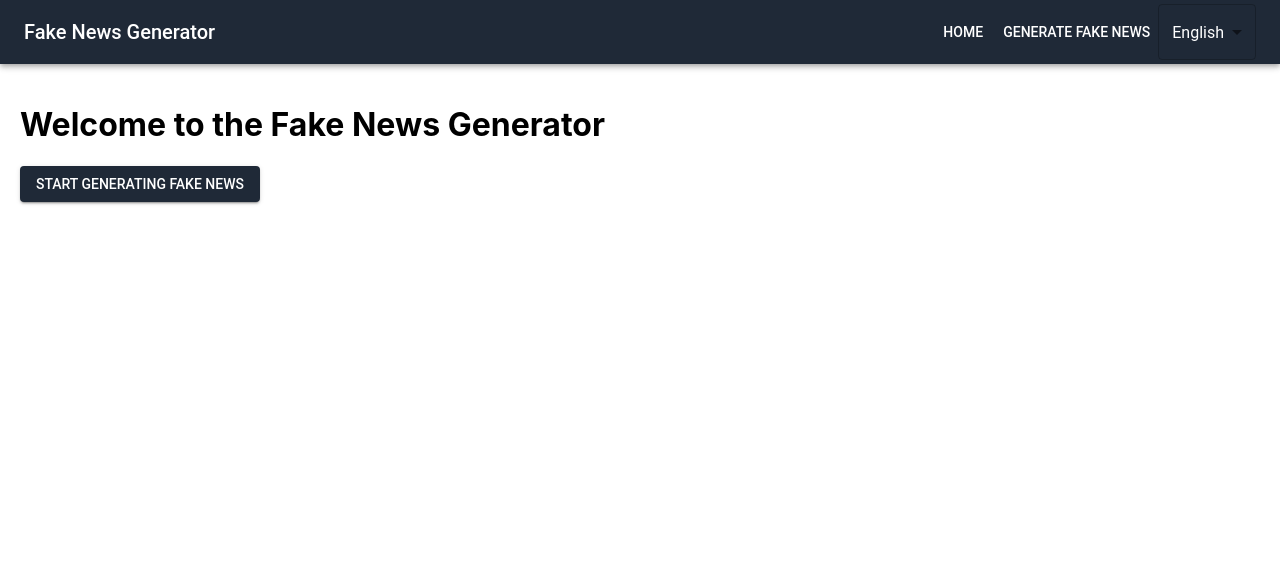
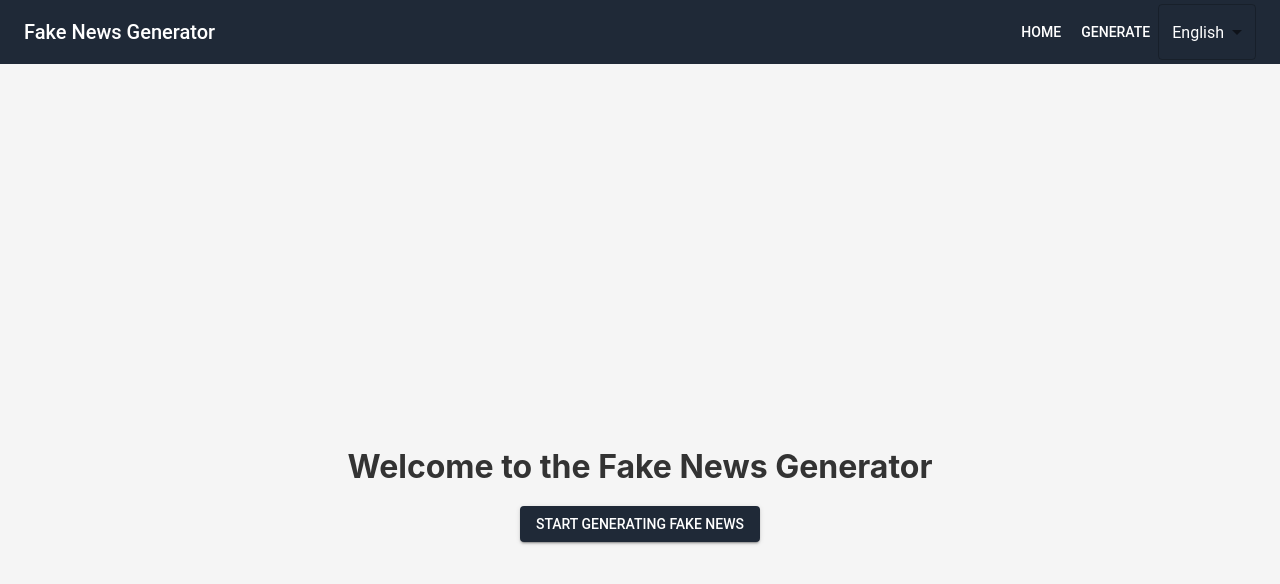
Before and after one commit to Dodeci-XII/fake-news, a React (Create React App) app in the folder fake-news-generator/: page / in a window 1280 px wide. Shown: the top 584 px of the page. Built offline with nearby package versions, Linux system fonts and the light colour scheme.

Commit message:
Page home restylisée

```diff
--- a/fake-news-generator/src/locales/en.json
+++ b/fake-news-generator/src/locales/en.json
@@ -5,7 +5,7 @@
     "fake_news": "Fake News :",
     "title": "Fake News Generator",
     "home": "Home",
-    "generate": "Generate Fake News",
+    "generate": "Generate",
     "language_label": "Language",
     "welcome": "Welcome to the Fake News Generator",
     "startGenerating": "Start Generating Fake News"
--- a/fake-news-generator/src/locales/fr.json
+++ b/fake-news-generator/src/locales/fr.json
@@ -5,7 +5,7 @@
     "fake_news": "Fake News :",
     "title": "Générateur de Fake News",
     "home": "Accueil",
-    "generate": "Générer des Fake News",
+    "generate": "Générer",
     "language_label": "Langue",
     "welcome": "Bienvenue sur le générateur de Fake News",
     "startGenerating": "Commencer à générer des Fake News"
--- a/fake-news-generator/src/pages/Home.js
+++ b/fake-news-generator/src/pages/Home.js
@@ -2,19 +2,21 @@ import React from "react";
 import { Link } from "react-router-dom";
 import Button from "@mui/material/Button";
 import { useTranslation } from "react-i18next";
+import "../styles/Home.css";
 
 const Home = () => {
   const { t } = useTranslation();
 
   return (
-    <div style={{ padding: "20px" }}>
+    <div className="container">
+      {" "}
       <h1>{t("welcome")}</h1>
-
       <Button
         variant="contained"
         color="primary"
         component={Link}
         to="/generate"
+        className="button"
       >
         {t("startGenerating")}
       </Button>
--- /dev/null
+++ b/fake-news-generator/src/styles/Home.css
@@ -0,0 +1,18 @@
+.container {
+    display: flex;
+    flex-direction: column;
+    align-items: center;
+    justify-content: center;
+    min-height: 100vh; /* Occupe toute la hauteur de la fenêtre */
+    padding: 20px;
+    background-color: #f5f5f5; /* Couleur de fond douce */
+  }
+
+  h1 {
+    margin-bottom: 20px; /* Espace en dessous du titre */
+    color: #333; /* Couleur du texte */
+  }
+
+  .button {
+    margin-top: 20px; /* Espace au-dessus du bouton */
+  }
```
